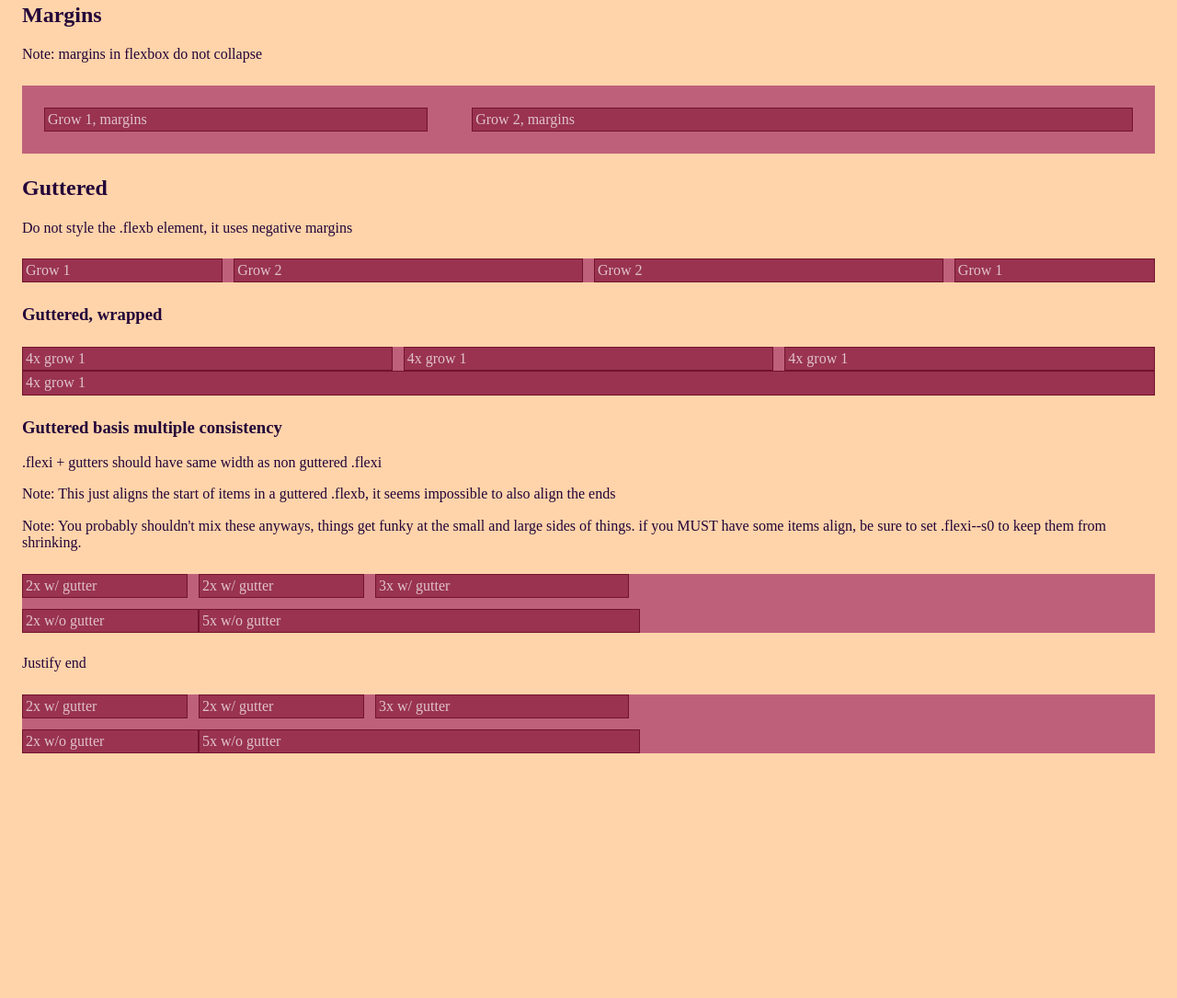
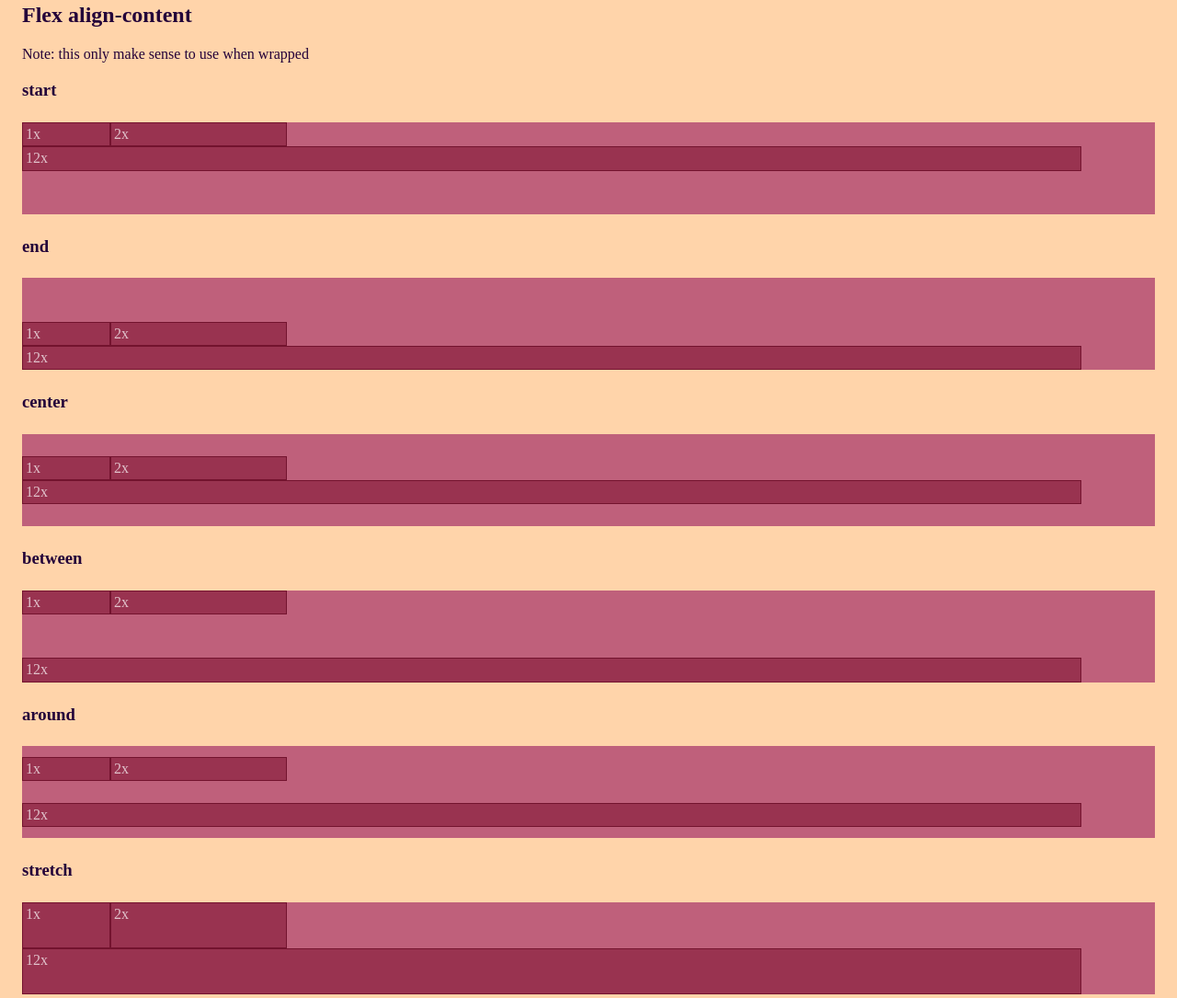
Before and after one commit to jonotron/muscles.css, a website: page example/index.html in a window 1280 px wide. Shown: the part 1928-3013 px from the top of the page at 92% size. Before the commit the page ends 2795 px from the top, so only its background shows below. Drawn offline with nearby package versions, Linux system fonts and the light colour scheme.

Commit message:
align-content modifiers

```diff
--- a/example/index.html
+++ b/example/index.html
@@ -114,6 +114,50 @@
       <div class="box flexi--b2x">2x</div>
     </div>
 
+    <h2>Flex align-content</h2>
+    <p>Note: this only make sense to use when wrapped</p>
+    <h3>start</h3>
+    <div class="flexb flexb--ac-start flexb--wrap container container--tall">
+      <div class="box flexi--b1x">1x</div>
+      <div class="box flexi--b2x">2x</div>
+      <div class="box flexi--b12x">12x</div>
+    </div>
+
+    <h3>end</h3>
+    <div class="flexb flexb--ac-end flexb--wrap container container--tall">
+      <div class="box flexi--b1x">1x</div>
+      <div class="box flexi--b2x">2x</div>
+      <div class="box flexi--b12x">12x</div>
+    </div>
+
+    <h3>center</h3>
+    <div class="flexb flexb--ac-center flexb--wrap container container--tall">
+      <div class="box flexi--b1x">1x</div>
+      <div class="box flexi--b2x">2x</div>
+      <div class="box flexi--b12x">12x</div>
+    </div>
+
+    <h3>between</h3>
+    <div class="flexb flexb--ac-between flexb--wrap container container--tall">
+      <div class="box flexi--b1x">1x</div>
+      <div class="box flexi--b2x">2x</div>
+      <div class="box flexi--b12x">12x</div>
+    </div>
+
+    <h3>around</h3>
+    <div class="flexb flexb--ac-around flexb--wrap container container--tall">
+      <div class="box flexi--b1x">1x</div>
+      <div class="box flexi--b2x">2x</div>
+      <div class="box flexi--b12x">12x</div>
+    </div>
+
+    <h3>stretch</h3>
+    <div class="flexb flexb--ac-stretch flexb--wrap  container container--tall">
+      <div class="box flexi--b1x">1x</div>
+      <div class="box flexi--b2x">2x</div>
+      <div class="box flexi--b12x">12x</div>
+    </div>
+
     <h2>Margins</h2>
     <p>Note: margins in flexbox do not collapse</p>
     <div class="flexb container">
--- a/example/styles.css
+++ b/example/styles.css
@@ -13,6 +13,10 @@ body {
 .container {
   background-color: #BF607B;
   margin: 24px 0;
+}
+
+.container--tall {
+  height: 100px;
 }
 
 .box {
--- /dev/null
+++ b/muscles/flexbox.align-content.css
@@ -0,0 +1,24 @@
+/* Flexbox align-content modifiers */
+.flexb--ac-start {
+  align-content: flex-start;
+}
+
+.flexb--ac-end {
+  align-content: flex-end;
+}
+
+.flexb--ac-center {
+  align-content: center;
+}
+
+.flexb--ac-between {
+  align-content: space-between;
+}
+
+.flexb--ac-around {
+  align-content: space-around;
+}
+
+.flexb--ac-stretch {
+  align-content: stretch;
+}
--- a/muscles/muscles.css
+++ b/muscles/muscles.css
@@ -2,5 +2,6 @@
 @import "flexbox.wrap.css";
 @import "flexbox.justify.css";
 @import "flexbox.align-items.css";
+@import "flexbox.align-content.css";
 @import "flexbox.gutter.css";
 @import "item.flex.css";
```
Also changed, not shown: dist/muscles.css.
